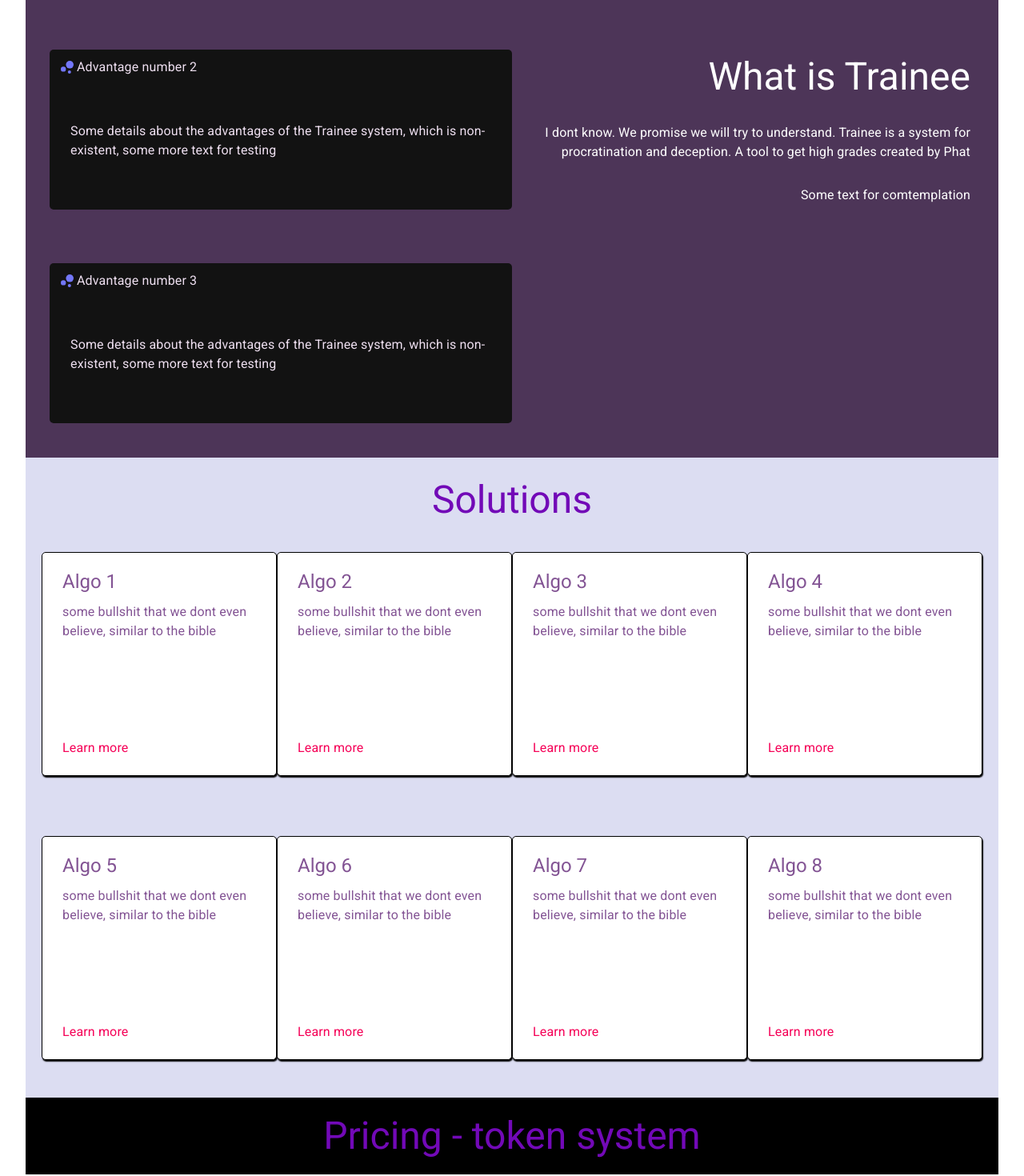
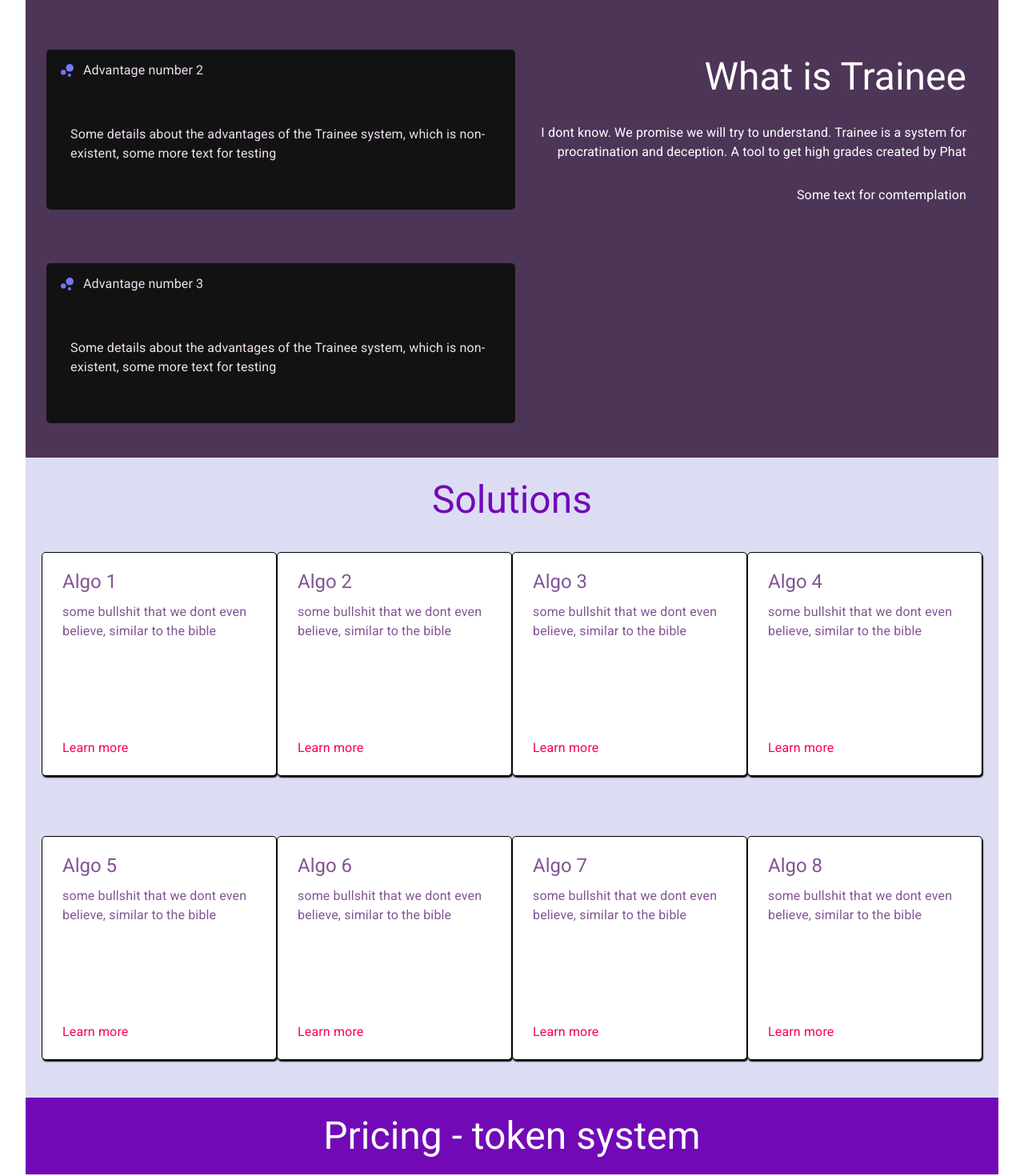
Before and after one commit to momoclouq/SEPM_group26, a React (Create React App) app in the folder frontend/: page / in a window 1280 px wide. Shown: the part 1120-2590 px from the top of the page at 80% size. Built offline with nearby package versions, Linux system fonts and the light colour scheme.

Commit message:
minor fixes in homepage

```diff
--- a/frontend/src/components/outerPages/components/AdvantagePanel.js
+++ b/frontend/src/components/outerPages/components/AdvantagePanel.js
@@ -20,7 +20,10 @@ const useStyles = makeStyles((theme) => ({
     },
     advantageText: {
         color: "white",
-        padding: "15px 5px"
+        padding: "15px 10px"
+    },
+    advantageTextTitle: {
+        paddingLeft: "30px"
     },
     advantagePanel: {
         "&:hover": {
@@ -51,12 +54,12 @@ const AdvantagePanel = () => {
 
     const AdvantageText = ({ text }) => {
         return (
-            <Grid container item className={classes.advantagePanel} direction="row" justify="flex-start">
+            <Grid container item className={classes.advantagePanel} direction="row" justify="flex-start" spacing={1}>
                 <Grid item>
                     <BubbleChartIcon style={{ color: "#7377fa" }}/>
                 </Grid>
 
-                <Grid item >
+                <Grid item>
                     <Typography variant="body1">
                         {text}
                     </Typography>
@@ -79,7 +82,7 @@ const AdvantagePanel = () => {
                 <AdvantageText text="Advantage number 3" />
             </Grid>
             <Grid className={classes.introBoard} item xs={6}>
-                <Typography className={classes.advantageText} variant="h3" align="right">
+                <Typography className={clsx(classes.advantageText, classes.advantageTextTitle)} variant="h3" align="right">
                     What is Trainee
                 </Typography>
                 <Typography className={classes.advantageText} variant="body1" align="right">
--- a/frontend/src/components/outerPages/components/IntroPanel.js
+++ b/frontend/src/components/outerPages/components/IntroPanel.js
@@ -1,7 +1,7 @@
 import React from "react";
 import clsx from "clsx";
 
-import ads1 from "../../../media/advertisement.jpg";
+import ads1 from "../../../media/machine-learning.svg";
 
 import Grid from "@material-ui/core/Grid";
 import Paper from "@material-ui/core/Paper";
--- a/frontend/src/components/outerPages/components/SolutionPanel.js
+++ b/frontend/src/components/outerPages/components/SolutionPanel.js
@@ -31,6 +31,7 @@ const useStyles = makeStyles((theme) => ({
     solutionPanel: {
         "&:hover": {
             border: "7px solid #e8daf5",
+            boxShadow: "none",
         },
         background: "#fff",
         borderRadius: "5px",
--- a/frontend/src/components/outerPages/components/TokenPanel.js
+++ b/frontend/src/components/outerPages/components/TokenPanel.js
@@ -18,11 +18,11 @@ const useStyles = makeStyles((theme) => ({
     },
     token: {
         color: "#7209B7",
-        backgroundColor: "whihte",
+        backgroundColor: "white",
     },
     tokenTitle: {
-        backgroundColor: "#000000",
-        color: "inherit",
+        backgroundColor: "#7209B7",
+        color: "white",
         padding: "20px",
         textAlign: "center",
     },
@@ -32,14 +32,15 @@ const useStyles = makeStyles((theme) => ({
     },
     tokenPanel: {
         "&:hover": {
-
+            boxShadow: "0px 1px 1px black"
         },
         background: "#fff",
         borderRadius: "5px",
         height: "100%",
         color: "#835494",
         border: "1px solid black",
-        margin: "20px"
+        margin: "20px",
+        transition: "box-shadow 0.25s ease"
     },
     tokenContent: {
         textAlign: "center",
```
Also changed, not shown: frontend/src/media/machine-learning.svg (added).
